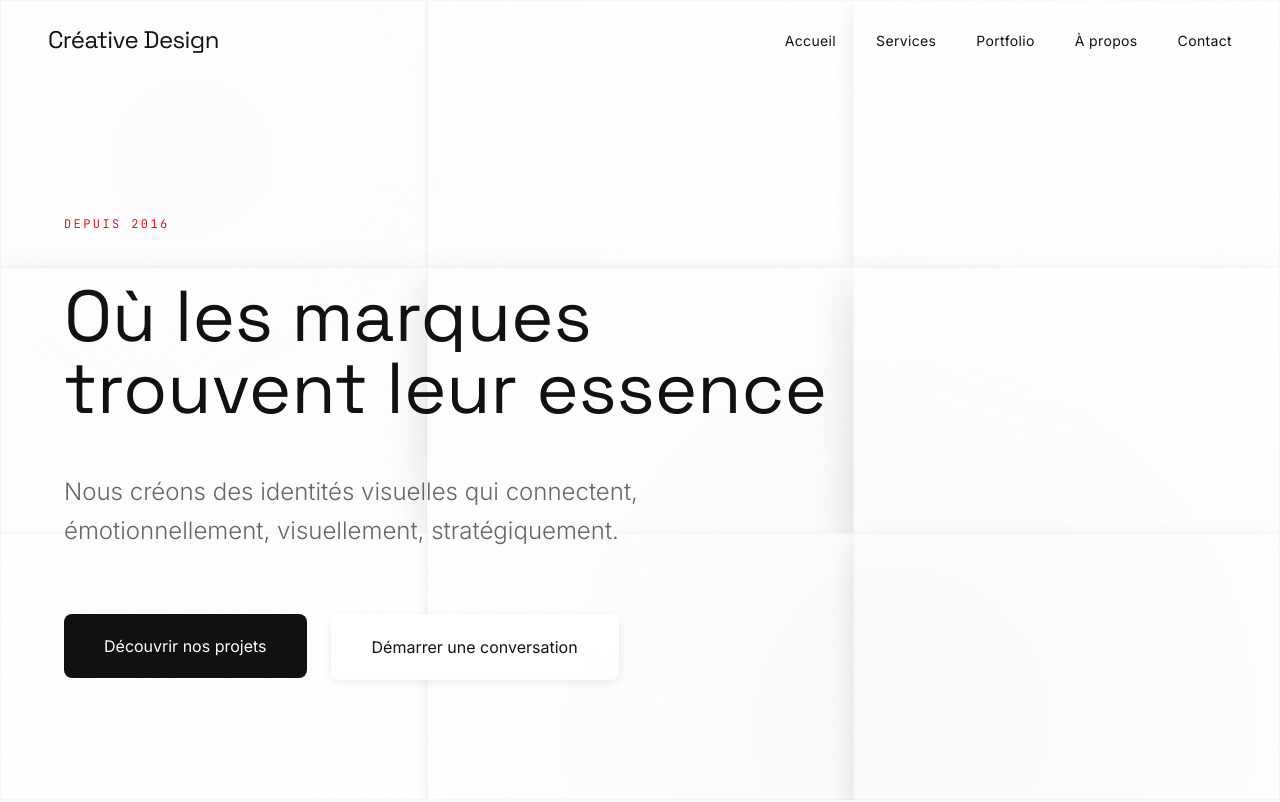
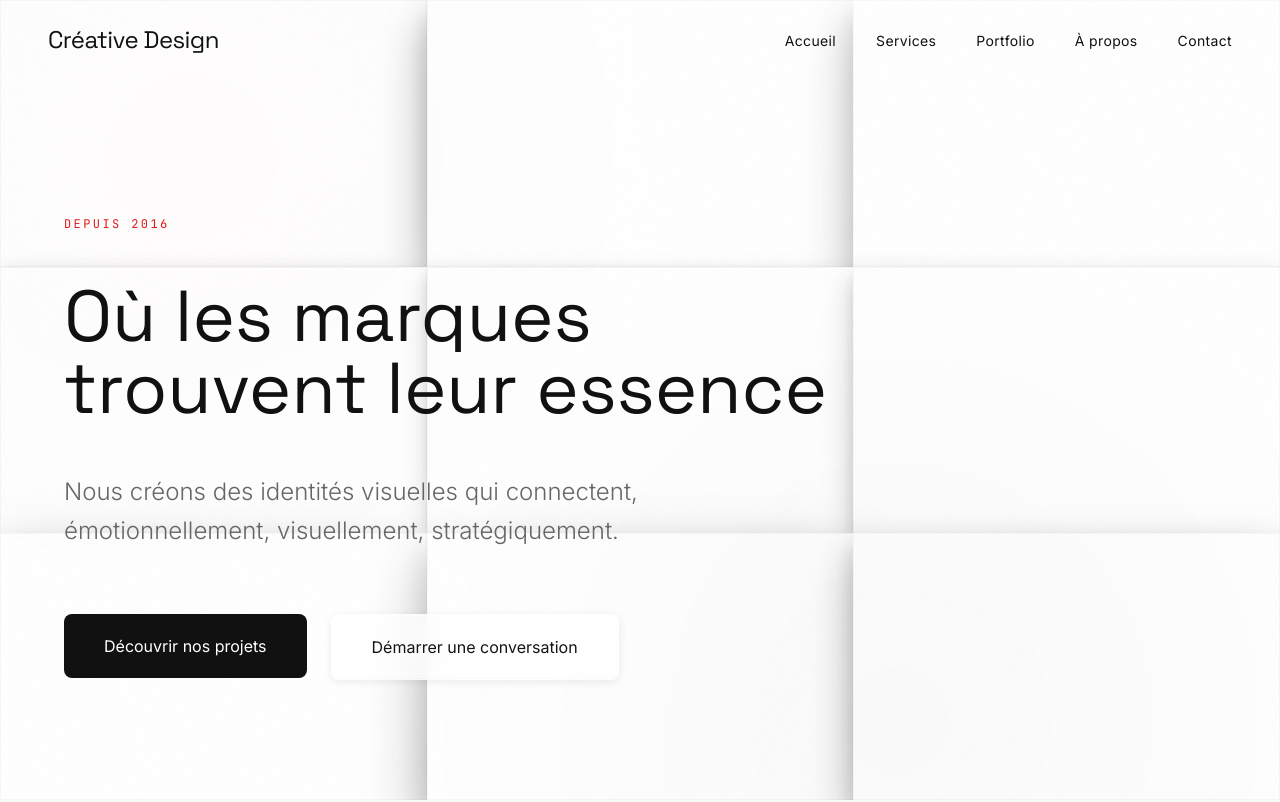
Before and after one commit to samsam007b/sqwr-site, a Next.js app: page / in a window 1280 px wide. Shown: the top 802 px of the page. Built offline with nearby package versions, Linux system fonts and the light colour scheme.

Commit message:
Enhance LivingGrid breathing animation with stronger 3D effects and shadows

```diff
--- a/components/LivingGrid.tsx
+++ b/components/LivingGrid.tsx
@@ -6,28 +6,35 @@ const LivingGrid = () => {
   // Generate 9 squares (3x3 grid)
   const squares = Array.from({ length: 9 }, (_, i) => i);
 
-  // Random duration between 8-12 seconds for organic feel
-  const getRandomDuration = () => 8 + Math.random() * 4;
+  // Random duration between 12-18 seconds for very smooth feel
+  const getRandomDuration = () => 12 + Math.random() * 6;
 
   // Random delay to desynchronize squares
-  const getRandomDelay = () => Math.random() * 4;
+  const getRandomDelay = () => Math.random() * 6;
 
-  // Animation for each square - breathing in/out (translateZ)
+  // Animation for each square - breathing in/out (translateZ) with strong shadows
   const breathingAnimation = (index: number) => ({
-    translateZ: [0, 15, 0, -10, 0], // Forward, back, repeat
+    translateZ: [0, 40, 0, -25, 0], // More pronounced movement: forward 40px, back 25px
     boxShadow: [
-      '0 4px 12px rgba(0, 0, 0, 0.08)', // Rest state
-      '0 20px 40px rgba(0, 0, 0, 0.15)', // Forward (stronger shadow)
-      '0 4px 12px rgba(0, 0, 0, 0.08)', // Rest
-      '0 2px 6px rgba(0, 0, 0, 0.04)', // Back (lighter shadow)
-      '0 4px 12px rgba(0, 0, 0, 0.08)', // Rest
+      '0 8px 24px rgba(0, 0, 0, 0.12), 0 4px 8px rgba(0, 0, 0, 0.08)', // Rest state
+      '0 35px 60px rgba(0, 0, 0, 0.25), 0 20px 30px rgba(0, 0, 0, 0.15)', // Forward (very strong shadow)
+      '0 8px 24px rgba(0, 0, 0, 0.12), 0 4px 8px rgba(0, 0, 0, 0.08)', // Rest
+      '0 2px 8px rgba(0, 0, 0, 0.06), 0 1px 3px rgba(0, 0, 0, 0.04)', // Back (very light shadow)
+      '0 8px 24px rgba(0, 0, 0, 0.12), 0 4px 8px rgba(0, 0, 0, 0.08)', // Rest
+    ],
+    filter: [
+      'drop-shadow(0 4px 8px rgba(0, 0, 0, 0.06))', // Rest
+      'drop-shadow(0 20px 30px rgba(0, 0, 0, 0.15))', // Forward
+      'drop-shadow(0 4px 8px rgba(0, 0, 0, 0.06))', // Rest
+      'drop-shadow(0 1px 3px rgba(0, 0, 0, 0.03))', // Back
+      'drop-shadow(0 4px 8px rgba(0, 0, 0, 0.06))', // Rest
     ],
     transition: {
       duration: getRandomDuration(),
       delay: getRandomDelay(),
       repeat: Infinity,
-      ease: 'easeInOut',
-      times: [0, 0.3, 0.5, 0.7, 1],
+      ease: [0.45, 0.05, 0.55, 0.95], // Custom cubic-bezier for ultra-smooth motion
+      times: [0, 0.35, 0.5, 0.65, 1],
     },
   });
 
```
